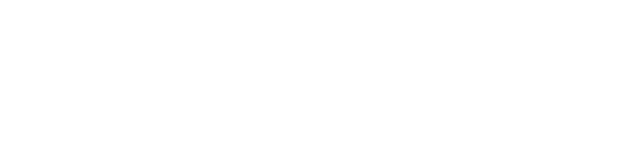
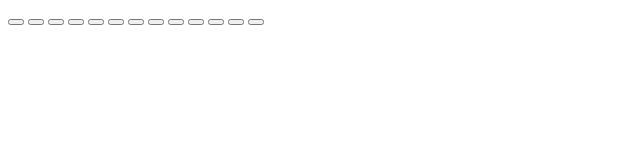
Before and after one commit to Rina-Mbugua/Calculator, a plain HTML site: page index.html in a window 1280 px wide. Shown: the whole page, without its empty margins (0-640 px from the left). Drawn offline with Linux system fonts and the light colour scheme.

Commit message:
set up div containers and main container buttons

```diff
--- a/index.html
+++ b/index.html
@@ -8,6 +8,34 @@
     </head>
     <body>
 
+        <div id="displayBox">
+
+        </div>
+
+        <div id="clearButtonContainer">
+
+        </div>
+
+        <div id="mainContainer">
+            <button></button>
+            <button></button>
+            <button></button>
+            <button></button>
+            <button></button>
+            <button></button>
+            <button></button>
+            <button></button>
+            <button></button>
+            <button></button>
+            <button></button>
+            <button></button>
+            <button></button>
+        </div>
+
+        <div id="operationsContainer">
+
+        </div>
+
         <script src="java.js"></script>
     </body>
 </html>
```
